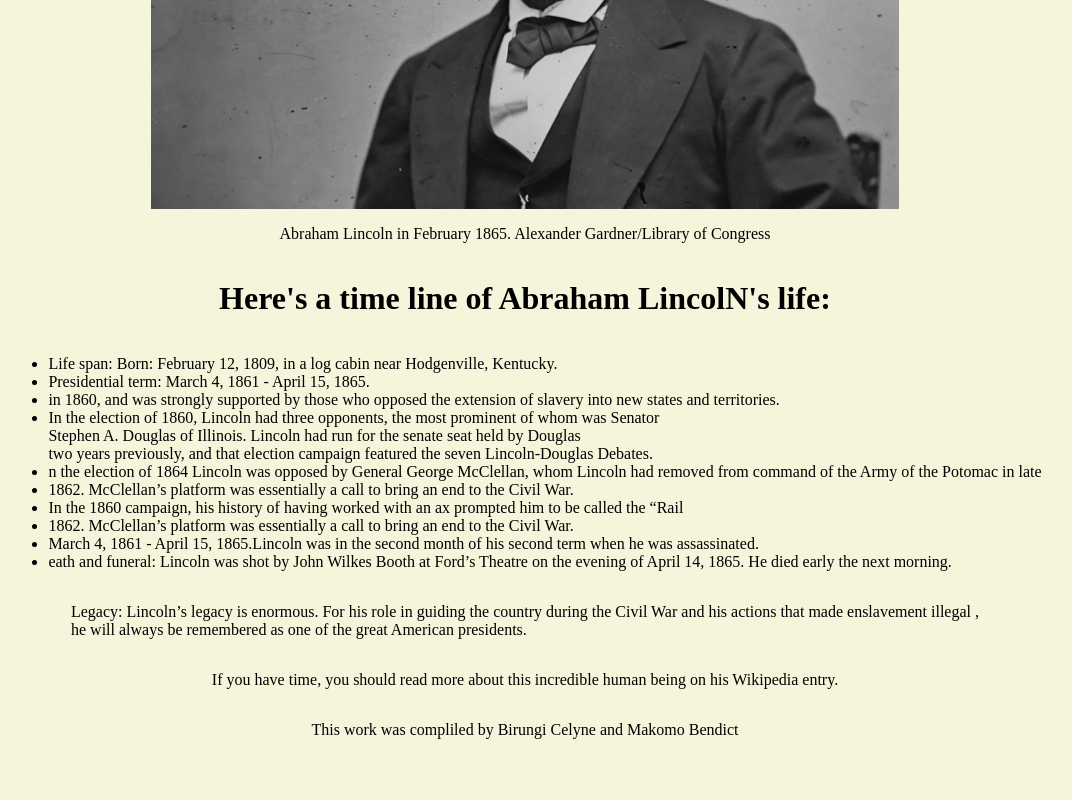
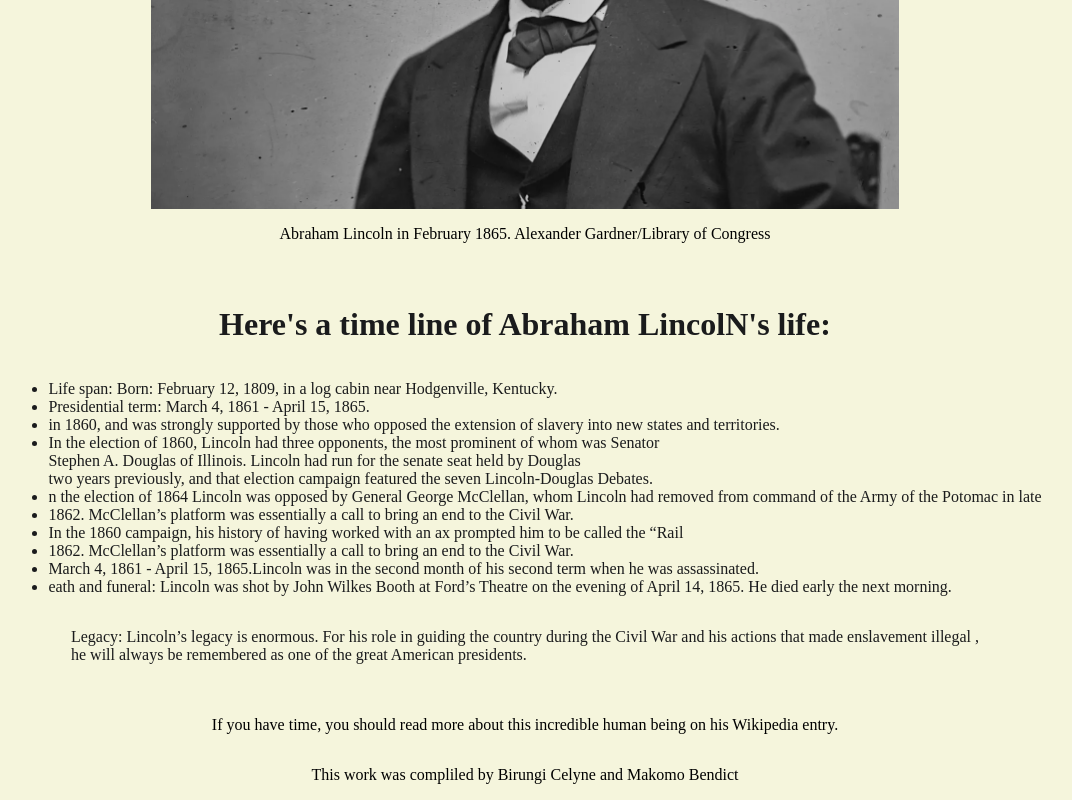
Before and after one commit to CELYNEBIRUNGI/Review--projecct, a website: page index.html in a window 1280 px wide. Shown: the part 479-1279 px from the top of the page, without its empty margins (123-1195 px from the left). Before the commit the page ends 1234 px from the top, so only its background shows below. Drawn offline with Linux system fonts and the light colour scheme.

Commit message:
update first commit

```diff
--- a/index.css
+++ b/index.css
@@ -22,3 +22,12 @@ div {
   max-width: 800px;
   height: 500px;
 }
+
+.history {
+  margin-bottom: 1.5%;
+  margin-top: 2%;
+  color: #1a1b1c;
+  font-style: normal;
+  flex: none;
+  flex-grow: 0;
+}
```
